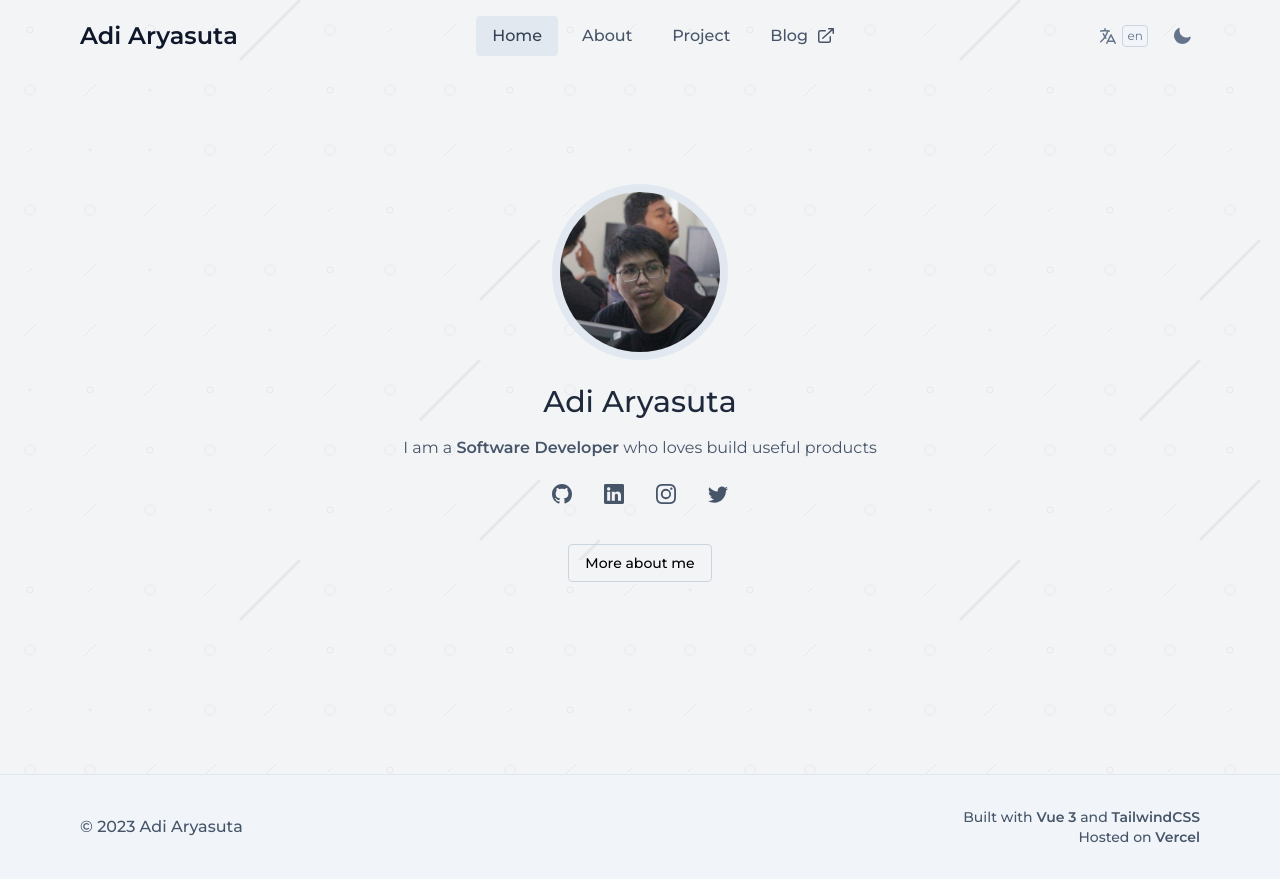
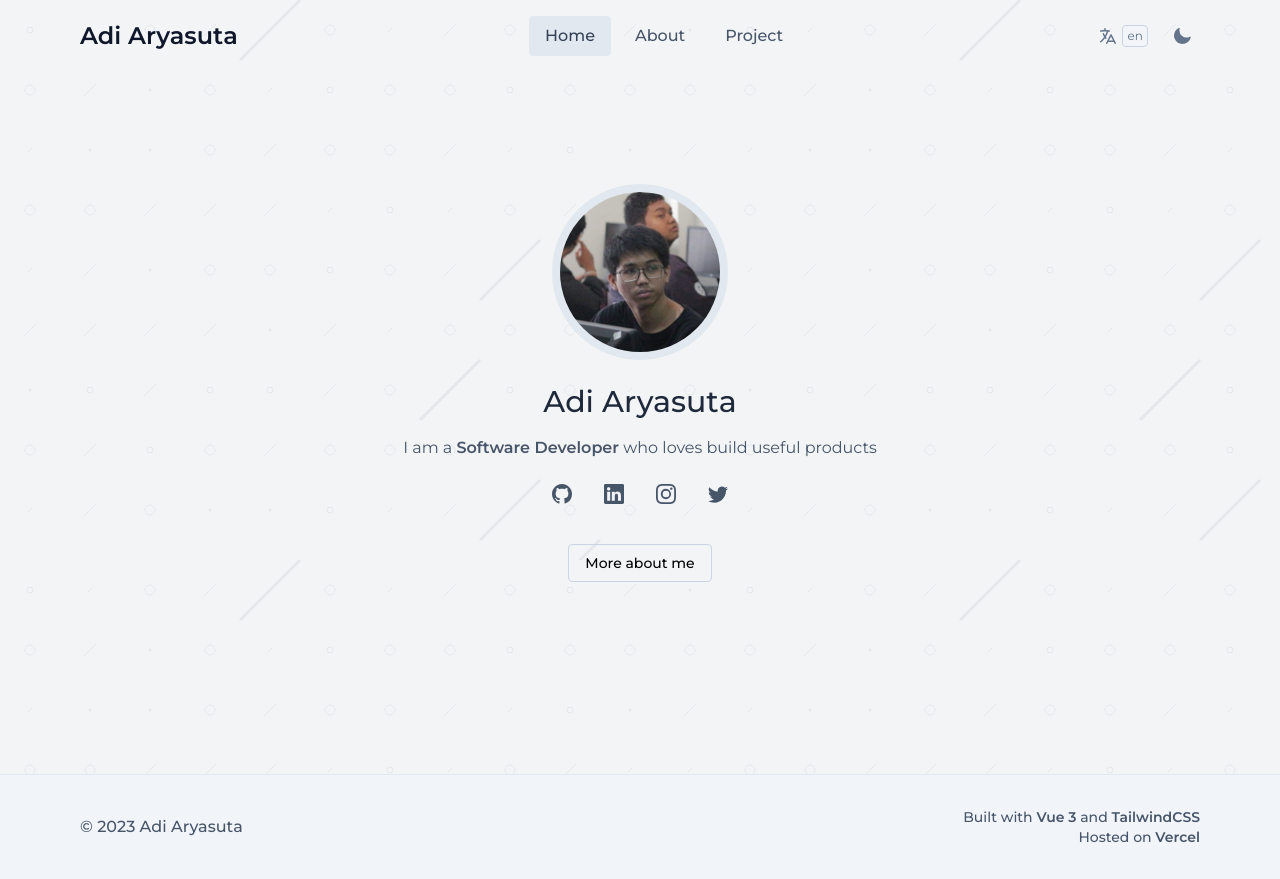
Before and after one commit to adiiaryasutaa/personal-website, a Vue app: page / in a window 1280 px wide. Built offline with nearby package versions, Linux system fonts and the light colour scheme.

Commit message:
Remove blog

```diff
--- a/src/components/Navbar.vue
+++ b/src/components/Navbar.vue
@@ -47,7 +47,6 @@ window.addEventListener('scroll', () => {
 					<navbar-item :label="$t('navbar.home')" to="/"/>
 					<navbar-item :label="$t('navbar.about')" to="/about"/>
 					<navbar-item :label="$t('navbar.project')" to="/project"/>
-					<navbar-item :label="$t('navbar.blog')" to="https://blog-adiaryasuta.vercel.app" :external="true"/>
 				</div>
 			</div>
 		</div>
```
